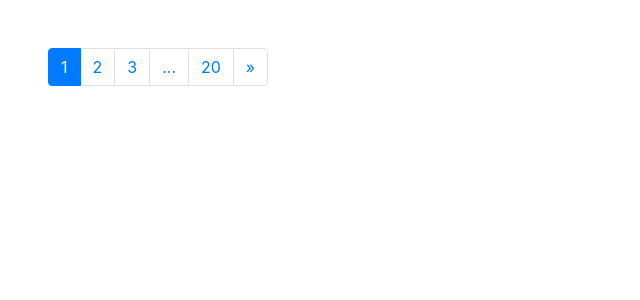
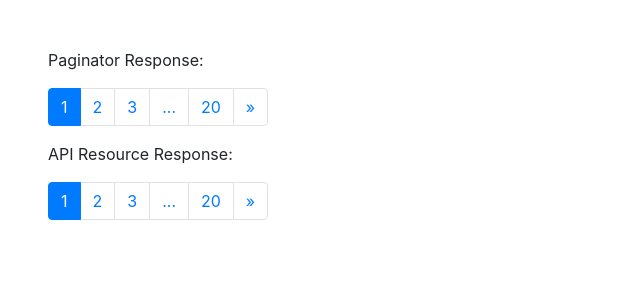
Before and after one commit to gilbitron/laravel-vue-pagination, a Vue app: page / in a window 1280 px wide. Shown: the top 300 px of the page, without its empty margins (0-640 px from the left). Built offline with nearby package versions, Linux system fonts and the light colour scheme; the HTML template or start-up script is replaced by a standard one.

Commit message:
Add support for Laravel API Resource responses

```diff
--- a/src/App.vue
+++ b/src/App.vue
@@ -1,6 +1,10 @@
 <template>
     <div class="p-5">
+        <p>Paginator Response:</p>
         <pagination :data="laravelData" :limit="2" @pagination-change-page="getResults" />
+
+        <p>API Resource Response:</p>
+        <pagination :data="laravelResourceData" :limit="2" @pagination-change-page="getResourceResults" />
     </div>
 </template>
 
@@ -8,24 +12,7 @@
 import '../node_modules/bootstrap/dist/css/bootstrap.css';
 import LaravelVuePagination from './LaravelVuePagination.vue';
 
-export default {
-    data () {
-        return {
-            laravelData: {}
-        }
-    },
-
-    mounted () {
-        this.getResults();
-    },
-
-    methods: {
-        getResults (page) {
-            if (!page) {
-                page = 1;
-            }
-
-            var dummyData = [
+const dummyData = [
     { id: 1 },
     { id: 2 },
     { id: 3 },
@@ -48,6 +35,25 @@ export default {
     { id: 20 }
 ];
 
+export default {
+    data () {
+        return {
+            laravelData: {},
+            laravelResourceData: {}
+        }
+    },
+
+    mounted () {
+        this.getResults();
+        this.getResourceResults();
+    },
+
+    methods: {
+        getResults (page) {
+            if (!page) {
+                page = 1;
+            }
+
             this.laravelData = {
                 current_page: page,
                 data: dummyData,
@@ -59,6 +65,30 @@ export default {
                 to: page + 1,
                 total: dummyData.length
             };
+        },
+        getResourceResults (page) {
+            if (!page) {
+                page = 1;
+            }
+
+            this.laravelResourceData = {
+                data: dummyData,
+                links: {
+                    first: 'http://example.com/page/1',
+                    last: 'http://example.com/page/' + dummyData.length,
+                    prev: page > 1 ? 'http://example.com/page/1' : null,
+                    next: page < dummyData.length ? 'http://example.com/page/2' : null
+                },
+                meta: {
+                    current_page: page,
+                    from: page,
+                    last_page: dummyData.length,
+                    path: 'http://example.com/page',
+                    per_page: 1,
+                    to: page + 1,
+                    total: dummyData.length
+                }
+            };
         }
     },
 
--- a/src/LaravelVuePagination.vue
+++ b/src/LaravelVuePagination.vue
@@ -1,7 +1,7 @@
 <template>
     <renderless-laravel-vue-pagination :data="data" :limit="limit" v-on:pagination-change-page="onPaginationChangePage">
-        <ul class="pagination" v-if="data.total > data.per_page" slot-scope="{ data, limit, pageRange, prevButtonEvents, nextButtonEvents, pageButtonEvents }">
-            <li class="page-item pagination-prev-nav" v-if="data.prev_page_url">
+        <ul class="pagination" v-if="computed.total > computed.perPage" slot-scope="{ data, limit, computed, prevButtonEvents, nextButtonEvents, pageButtonEvents }">
+            <li class="page-item pagination-prev-nav" v-if="computed.prevPageUrl">
                 <a class="page-link" href="#" aria-label="Previous" v-on="prevButtonEvents">
                     <slot name="prev-nav">
                         <span aria-hidden="true">&laquo;</span>
@@ -9,10 +9,10 @@
                     </slot>
                 </a>
             </li>
-            <li class="page-item pagination-page-nav" v-for="(page, key) in pageRange" :key="key" :class="{ 'active': page == data.current_page }">
+            <li class="page-item pagination-page-nav" v-for="(page, key) in computed.pageRange" :key="key" :class="{ 'active': page == computed.currentPage }">
                 <a class="page-link" href="#" v-on="pageButtonEvents(page)">{{ page }}</a>
             </li>
-            <li class="page-item pagination-next-nav" v-if="data.next_page_url">
+            <li class="page-item pagination-next-nav" v-if="computed.nextPageUrl">
                 <a class="page-link" href="#" aria-label="Next" v-on="nextButtonEvents">
                     <slot name="next-nav">
                         <span aria-hidden="true">&raquo;</span>
@@ -31,19 +31,7 @@ export default {
     props: {
         data: {
             type: Object,
-            default: () => {
-                return {
-                    current_page: 1,
-                    data: [],
-                    from: 1,
-                    last_page: 1,
-                    next_page_url: null,
-                    per_page: 10,
-                    prev_page_url: null,
-                    to: 1,
-                    total: 0
-                }
-            }
+            default: () => {}
         },
         limit: {
             type: Number,
--- a/src/RenderlessLaravelVuePagination.vue
+++ b/src/RenderlessLaravelVuePagination.vue
@@ -3,19 +3,7 @@ export default {
     props: {
         data: {
             type: Object,
-            default: () => {
-                return {
-                    current_page: 1,
-                    data: [],
-                    from: 1,
-                    last_page: 1,
-                    next_page_url: null,
-                    per_page: 10,
-                    prev_page_url: null,
-                    to: 1,
-                    total: 0
-                }
-            }
+            default: () => {}
         },
         limit: {
             type: Number,
@@ -24,17 +12,50 @@ export default {
     },
 
     computed: {
+        isApiResource () {
+            return !!this.data.meta;
+        },
+        currentPage () {
+            return this.isApiResource ? this.data.meta.current_page : this.data.current_page;
+        },
+        firstPageUrl () {
+            return this.isApiResource ? this.data.links.first : null;
+        },
+        from () {
+            return this.isApiResource ? this.data.meta.from : this.data.from;
+        },
+        lastPage () {
+            return this.isApiResource ? this.data.meta.last_page : this.data.last_page;
+        },
+        lastPageUrl () {
+            return this.isApiResource ? this.data.links.last : null;
+        },
+        nextPageUrl () {
+            return this.isApiResource ? this.data.links.next : this.data.next_page_url;
+        },
+        perPage () {
+            return this.isApiResource ? this.data.meta.per_page : this.data.per_page;
+        },
+        prevPageUrl () {
+            return this.isApiResource ? this.data.links.prev : this.data.prev_page_url;
+        },
+        to () {
+            return this.isApiResource ? this.data.meta.to : this.data.to;
+        },
+        total () {
+            return this.isApiResource ? this.data.meta.total : this.data.total;
+        },
         pageRange () {
             if (this.limit === -1) {
                 return 0;
             }
 
             if (this.limit === 0) {
-                return this.data.last_page;
+                return this.lastPage;
             }
 
-            var current = this.data.current_page;
-            var last = this.data.last_page;
+            var current = this.currentPage;
+            var last = this.lastPage;
             var delta = this.limit;
             var left = current - delta;
             var right = current + delta + 1;
@@ -66,10 +87,10 @@ export default {
 
     methods: {
         previousPage () {
-            this.selectPage(--this.data.current_page);
+            this.selectPage((this.currentPage - 1));
         },
         nextPage () {
-            this.selectPage(++this.data.current_page);
+            this.selectPage((this.currentPage + 1));
         },
         selectPage (page) {
             if (page === '...') {
@@ -84,7 +105,20 @@ export default {
         return this.$scopedSlots.default({
             data: this.data,
             limit: this.limit,
-            pageRange: this.pageRange,
+            computed: {
+                isApiResource: this.isApiResource,
+                currentPage: this.currentPage,
+                firstPageUrl: this.firstPageUrl,
+                from: this.from,
+                lastPage: this.lastPage,
+                lastPageUrl: this.lastPageUrl,
+                nextPageUrl: this.nextPageUrl,
+                perPage: this.perPage,
+                prevPageUrl: this.prevPageUrl,
+                to: this.to,
+                total: this.total,
+                pageRange: this.pageRange
+            },
             prevButtonEvents: {
                 click: (e) => {
                     e.preventDefault();
```
Also changed, not shown: 1 other file (tests, documents, lock files or other folders). Lines whose indentation alone changed are shown as unchanged.
